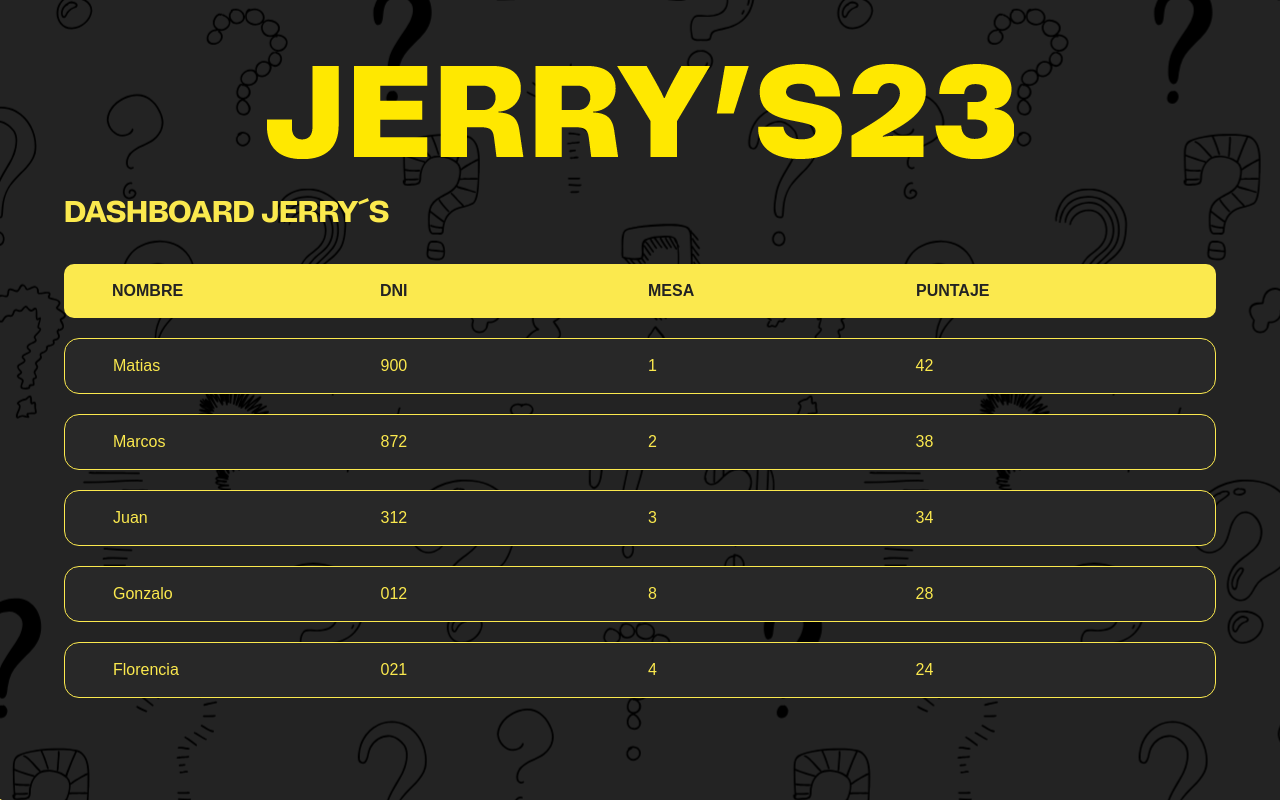
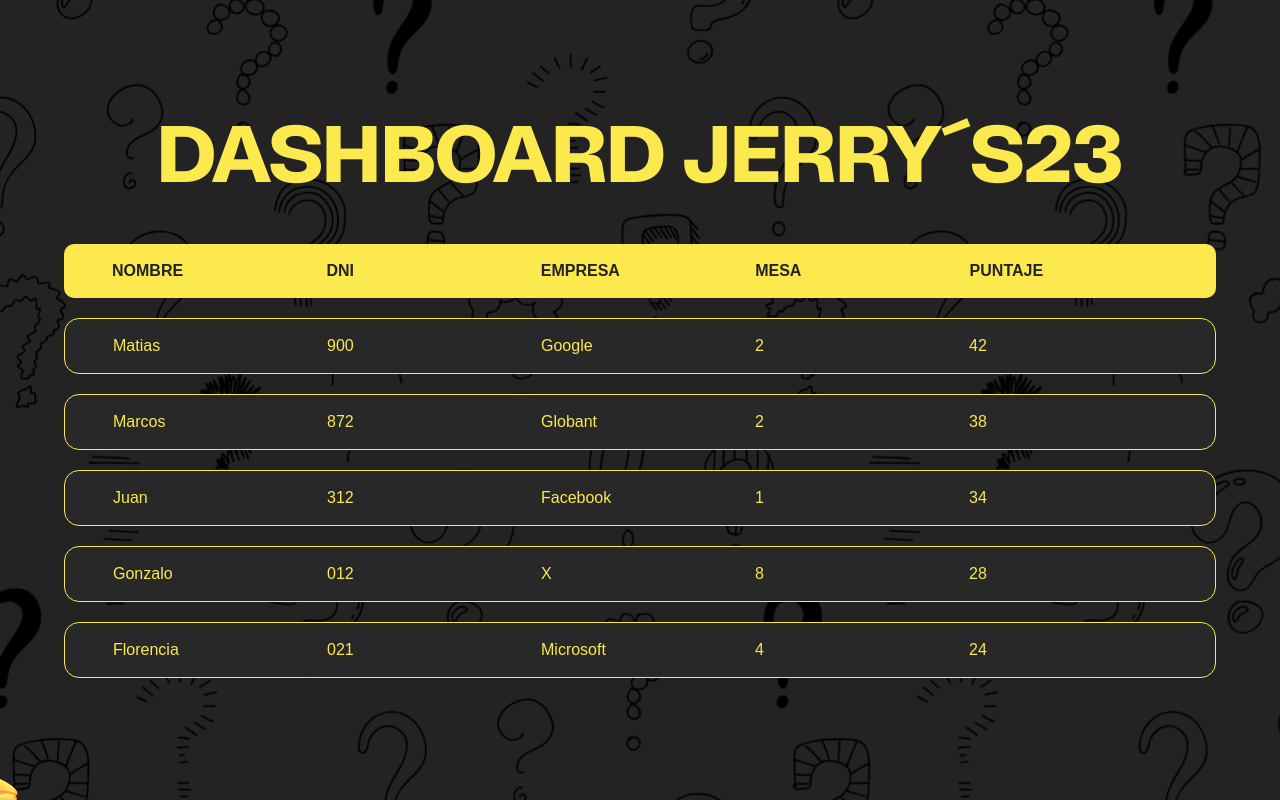
Before and after one commit to GonzaBordes/jerry-awards, a React (Vite) app: page /board in a window 1280 px wide. Shown: the top 800 px of the page. Built offline with nearby package versions, Linux system fonts and the light colour scheme; a web font is replaced by a local one.

Commit message:
Actualización de tabla con empresa

```diff
--- a/src/components/Item/Item.jsx
+++ b/src/components/Item/Item.jsx
@@ -1,11 +1,12 @@
 import '../Item/Item.css'
 
 function Item({ usuario }) {
-  const { name, last_3_dni, table, points } = usuario;
+  const { name, last_3_dni, empresa, table, points } = usuario;
   return (
-    <div className='grid grid-cols-4 gap-4 px-[3em] itemTable'>
+    <div className='grid grid-cols-5 gap-4 px-[3em] itemTable'>
       <span className="medium">{name}</span>
       <span className="medium">{last_3_dni}</span>
+      <span className="medium">{empresa}</span>
       <span className="medium">{table}</span>
       <span className="medium">{points}</span>
     </div>
--- a/src/components/ItemList/ItemList.jsx
+++ b/src/components/ItemList/ItemList.jsx
@@ -7,9 +7,10 @@ function ItemList({ data }) {
 
   return (
     <div>
-      <div className='grid grid-cols-4 gap-4 px-[3em] bg-yellow text-black headerTable'>
+      <div className='grid grid-cols-5 gap-4 px-[3em] bg-yellow text-black headerTable'>
         <span className="bold">Nombre</span>
         <span className="bold">DNI</span>
+        <span className="bold">Empresa</span>
         <span className="bold">Mesa</span>
         <span className="bold">Puntaje</span>
       </div>
--- a/src/data/asyncMock.jsx
+++ b/src/data/asyncMock.jsx
@@ -3,13 +3,15 @@ const usuarios = [
         id: 1,
         name: 'Juan',
         last_3_dni: 312,
-        table: 3,
+        empresa: 'Facebook',
+        table: 1,
         points: 34
     },
     {
         id: 2,
         name: 'Marcos',
         last_3_dni: 872,
+        empresa: 'Globant',
         table: 2,
         points: 38
     },
@@ -17,13 +19,15 @@ const usuarios = [
         id: 3,
         name: 'Matias',
         last_3_dni: 900,
-        table: 1,
+        empresa: 'Google',
+        table: 2,
         points: 42
     },
     {
         id: 4,
         name: 'Florencia',
         last_3_dni: '021',
+        empresa: 'Microsoft',
         table: 4,
         points: 24
     },
@@ -31,6 +35,7 @@ const usuarios = [
         id: 5,
         name: 'Gonzalo',
         last_3_dni: '012',
+        empresa: 'X',
         table: 8,
         points: 28
     }
--- a/src/views/Board.css
+++ b/src/views/Board.css
@@ -13,7 +13,7 @@
 }
 
 .board div h2{
-    font-size: 30px;
+    font-size: 80px;
 }
 
 .img-board{
--- a/src/views/Board.jsx
+++ b/src/views/Board.jsx
@@ -20,8 +20,7 @@ const Board = () => {
   return (
     <div className='bg-black text-yellow board'>
       <div className='p-[4em]'>
-        <img src={titleJerrys} alt="" className='titleJerrys flex mx-auto text-center'/>
-        <h2 className='py-[30px] black fontSize-[40px]'>DASHBOARD JERRY´S</h2>
+        <h2 className='py-[30px] black fontSize-[40px] text-center'>DASHBOARD JERRY´S23</h2>
         <ItemList data={data} />
       </div>
       <div className='img-board'>
```
